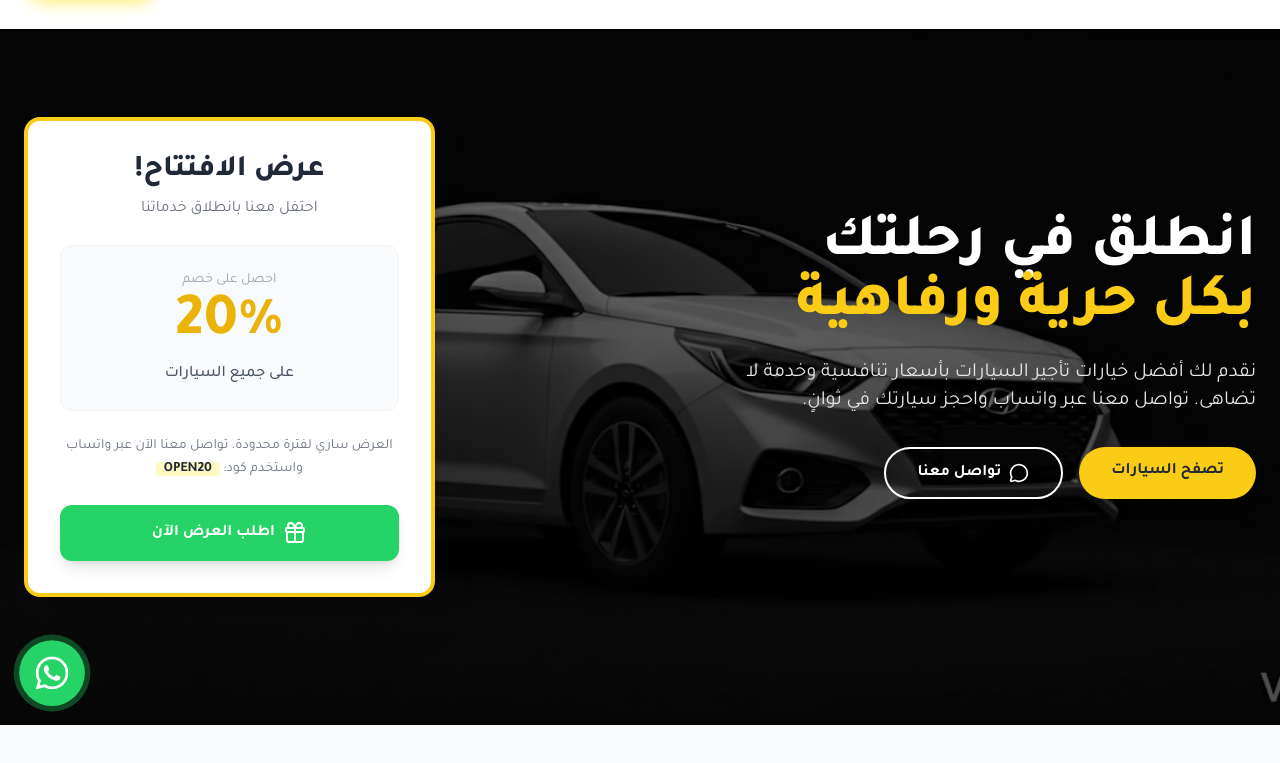
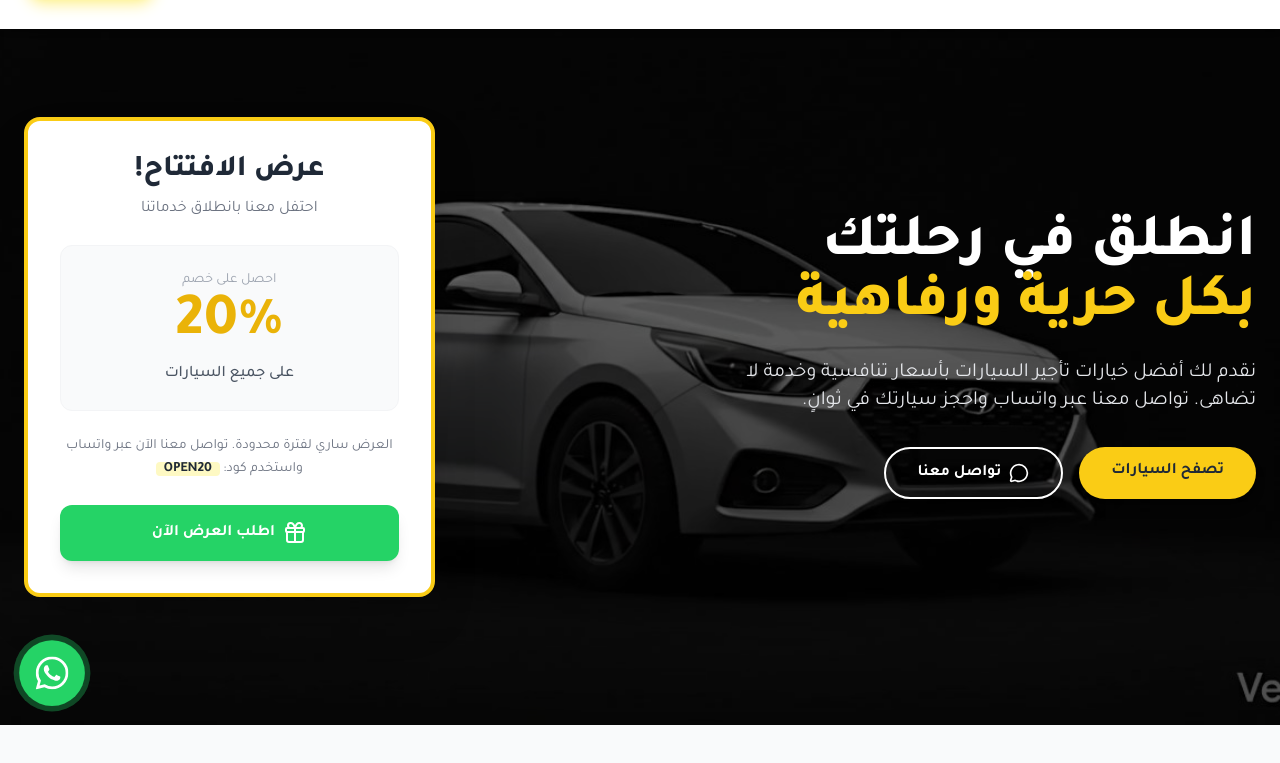
Before and after one commit to YoFi-0/masar-sar, a plain HTML site: page index.html in a window 1280 px wide. Shown: the part 75-838 px from the top of the page. Drawn offline with nearby package versions, Linux system fonts and the light colour scheme.

Commit message:
Update index.html

```diff
--- a/index.html
+++ b/index.html
@@ -16,7 +16,6 @@
             font-family: 'Tajawal', sans-serif;
             scroll-behavior: smooth;
         }
-        /* تم إزالة hero-bg القديمة لأننا سنستخدم الكانفاس */
 
         .whatsapp-float {
             position: fixed;
@@ -31,7 +30,7 @@
             100% { transform: scale(1); box-shadow: 0 0 0 0 rgba(37, 211, 102, 0); }
         }
 
-         /* Animation for Process Steps */
+        /* Animation for Process Steps */
         .step-card {
             transition: all 0.4s cubic-bezier(0.4, 0, 0.2, 1);
         }
@@ -126,15 +125,12 @@
         </div>
     </nav>
 
-    <!--
-        حافظنا على min-h-screen لحل مشكلة المساحة
-    -->
     <section id="home" class="relative min-h-screen md:h-screen flex items-center justify-center pt-16 pb-10 md:pb-0 overflow-hidden">
 
-        <!-- خلفية الأنيميشن -->
+        <!-- خلفية الأنيميشن: تمت إزالة كلاس object-cover لحل مشكلة التمطيط -->
         <canvas
             id="hero-lightpass"
-            class="absolute top-0 left-0 w-full h-full object-cover z-0"
+            class="absolute top-0 left-0 w-full h-full z-0"
         ></canvas>
 
         <!-- طبقة تعتيم خفيفة لجعل النص مقروءاً فوق الصور -->
@@ -617,48 +613,69 @@
         });
 
         // -----------------------------------------------------------
-        // KEY CHANGE: Function to calculate "Cover" logic for Canvas
+        // دالة الرسم المحسنة لحل مشكلة التمطيط (Aspect Ratio Cover)
         // -----------------------------------------------------------
         function render() {
             const frameIndex = Math.floor(airpods.frame);
-            const currentImage = images[frameIndex];
+            // التأكد من أن الاندكس صحيح
+            const imgIndex = Math.min(frameIndex, images.length - 1);
+            const currentImage = images[imgIndex];
 
-            if (currentImage && currentImage.complete) {
-                // Ensure canvas is clear
+            // نتأكد من تحميل الصورة وأن أبعادها الطبيعية متاحة
+            if (currentImage && currentImage.complete && currentImage.naturalWidth !== 0) {
+                // مسح الكانفاس
                 context.clearRect(0, 0, canvas.width, canvas.height);
 
-                var hRatio = canvas.width / currentImage.width;
-                var vRatio = canvas.height / currentImage.height;
-                var ratio = Math.max(hRatio, vRatio); // Use Cover everywhere
+                // 1. أبعاد الصورة الأصلية
+                const imgWidth = currentImage.naturalWidth;
+                const imgHeight = currentImage.naturalHeight;
 
-                var centerShift_x = (canvas.width - currentImage.width * ratio) / 2;
-                var centerShift_y = (canvas.height - currentImage.height * ratio) / 2;
+                // 2. أبعاد الكانفاس الحالية
+                const canvasWidth = canvas.width;
+                const canvasHeight = canvas.height;
 
+                // 3. حساب النسبة الأكبر (لضمان تغطية الشاشة بالكامل - Cover)
+                const scale = Math.max(canvasWidth / imgWidth, canvasHeight / imgHeight);
+
+                // 4. الأبعاد الجديدة للصورة بعد التكبير
+                const newWidth = imgWidth * scale;
+                const newHeight = imgHeight * scale;
+
+                // 5. حساب الإزاحة لتوسيط الصورة (Center Alignment)
+                const offsetX = (canvasWidth - newWidth) / 1.5;
+                const offsetY = (canvasHeight - newHeight) / 1.5;
+
+                // 6. رسم الصورة بالأبعاد والإحداثيات المحسوبة
                 context.drawImage(
                     currentImage,
-                    0, 0, currentImage.width, currentImage.height,
-                    centerShift_x, centerShift_y, currentImage.width * ratio, currentImage.height * ratio
+                    offsetX, offsetY, newWidth, newHeight
                 );
             }
         }
 
         // -----------------------------------------------------------
-        // KEY CHANGE: Dynamic Resizing Logic
+        // دالة تغيير الحجم المحسنة
         // -----------------------------------------------------------
         function resizeCanvas() {
-            // Set canvas internal dimensions to match the viewport dimensions
+            // تعيين أبعاد الكانفاس لتطابق نافذة المتصفح تماماً
             canvas.width = window.innerWidth;
             canvas.height = window.innerHeight;
-            render(); // Re-render immediately so the image doesn't disappear until scroll
+
+            // إعادة الرسم فوراً لتجنب الوميض أو الاختفاء
+            render();
         }
 
         // Attach resize event
         window.addEventListener('resize', resizeCanvas);
 
-        // Initial setup
+        // Initial setup - ننتظر تحميل الصورة الأولى لضبط القياسات المبدئية
         images[0].onload = function() {
-            resizeCanvas(); // Set size and render first frame
+            resizeCanvas();
         };
+        // استدعاء احتياطي في حالة كانت الصورة محملة مسبقاً من الكاش
+        if (images[0].complete) {
+            resizeCanvas();
+        }
 
         // Navbar Scroll Effect
         window.addEventListener('scroll', function() {
```
